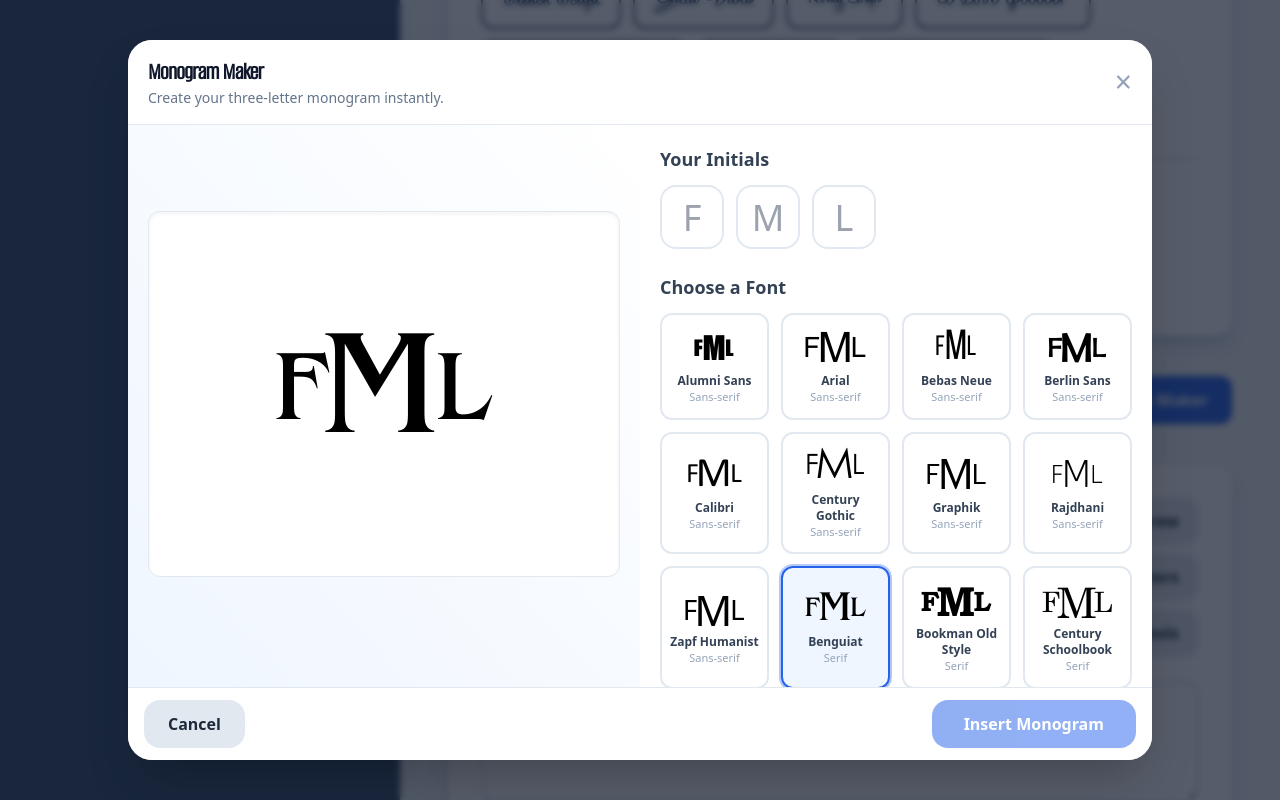
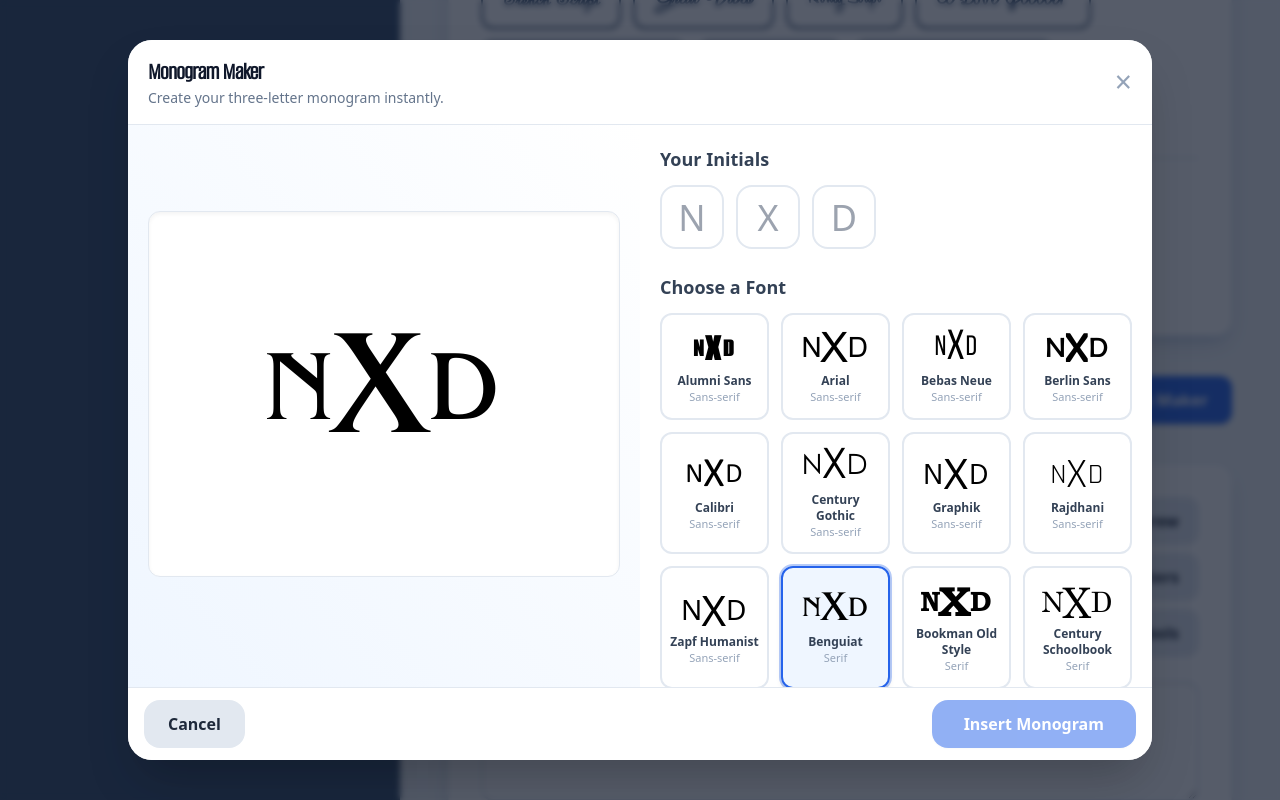
Before and after one commit to Arch-Tom/archfonthub, a React (Vite) app: page / in a window 1280 px wide. Both pictures are taken after a click on the button "Open Monogram Maker". Shown: the part 966-1766 px from the top of the page. Built offline with nearby package versions, Linux system fonts and the light colour scheme; a web font is replaced by a local one.

Commit message:
Updating display letters for monogram

```diff
--- a/src/MonogramMaker.jsx
+++ b/src/MonogramMaker.jsx
@@ -64,9 +64,9 @@ export default function MonogramMaker({ fontLibrary, onClose, onInsert }) {
                     <aside className="w-full sm:w-1/2 flex flex-col items-center justify-center bg-white sm:bg-gradient-to-tr sm:from-blue-50 sm:to-white px-3 sm:p-5 pt-5 sm:pt-5">
                         <div className="w-full h-40 sm:h-56 md:h-[70%] flex items-center justify-center rounded-xl border border-slate-200 shadow-inner bg-white mb-5 sm:mb-6">
                             <MonogramPreview
-                                first={firstInitial || 'F'}
-                                middle={middleInitial || 'M'}
-                                last={lastInitial || 'L'}
+                                first={firstInitial || 'N'}
+                                middle={middleInitial || 'X'}
+                                last={lastInitial || 'D'}
                                 fontFamily={selectedFont.styles[activeStyle]}
                                 fontSize={fontSize}
                                 middleScale={1.5}
@@ -83,7 +83,7 @@ export default function MonogramMaker({ fontLibrary, onClose, onInsert }) {
                             <div className="flex gap-3">
                                 <input
                                     type="text"
-                                    placeholder="F"
+                                    placeholder="N"
                                     value={firstInitial}
                                     onChange={e => setFirstInitial(e.target.value.toUpperCase())}
                                     maxLength={1}
@@ -91,7 +91,7 @@ export default function MonogramMaker({ fontLibrary, onClose, onInsert }) {
                                 />
                                 <input
                                     type="text"
-                                    placeholder="M"
+                                    placeholder="X"
                                     value={middleInitial}
                                     onChange={e => setMiddleInitial(e.target.value.toUpperCase())}
                                     maxLength={1}
@@ -99,7 +99,7 @@ export default function MonogramMaker({ fontLibrary, onClose, onInsert }) {
                                 />
                                 <input
                                     type="text"
-                                    placeholder="L"
+                                    placeholder="D"
                                     value={lastInitial}
                                     onChange={e => setLastInitial(e.target.value.toUpperCase())}
                                     maxLength={1}
@@ -126,9 +126,9 @@ export default function MonogramMaker({ fontLibrary, onClose, onInsert }) {
                                         }}
                                     >
                                         <MonogramPreview
-                                            first={firstInitial || 'F'}
-                                            middle={middleInitial || 'M'}
-                                            last={lastInitial || 'L'}
+                                            first={firstInitial || 'N'}
+                                            middle={middleInitial || 'X'}
+                                            last={lastInitial || 'D'}
                                             fontFamily={font.styles[Object.keys(font.styles)[0]]}
                                             fontSize={28}
                                             middleScale={1.5}
```
